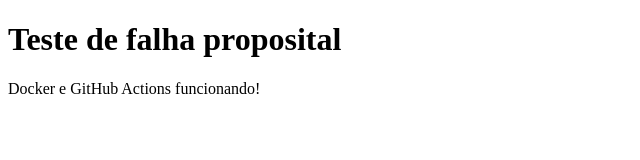
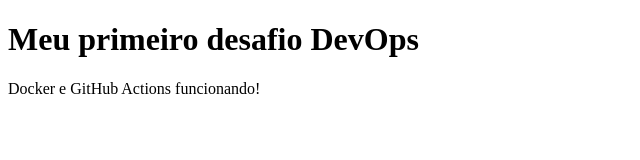
Before and after one commit to Kael-exe/desafio-devops-docker-actions, a plain HTML site: page index.html in a window 1280 px wide. Shown: the whole page, without its empty margins (0-640 px from the left). Drawn offline with Linux system fonts and the light colour scheme.

Commit message:
fix: restaura mensagem original da pagina

```diff
--- a/index.html
+++ b/index.html
@@ -7,7 +7,7 @@
     <title>Desafio DevOps</title>
   </head>
   <body>
-    <h1>Teste de falha proposital</h1>
+    <h1>Meu primeiro desafio DevOps</h1>
     <p>Docker e GitHub Actions funcionando!</p>
   </body>
 </html>
```
